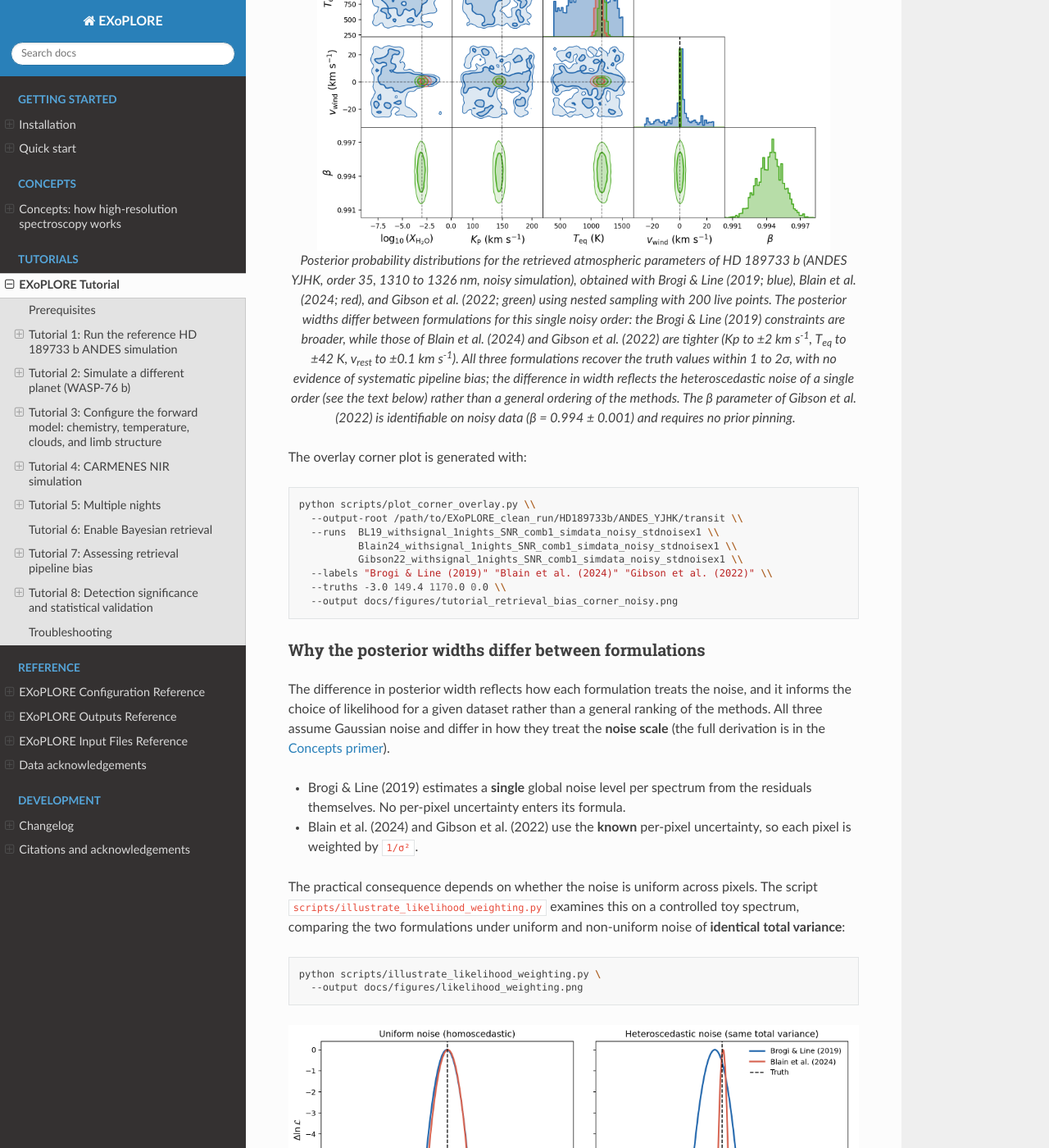
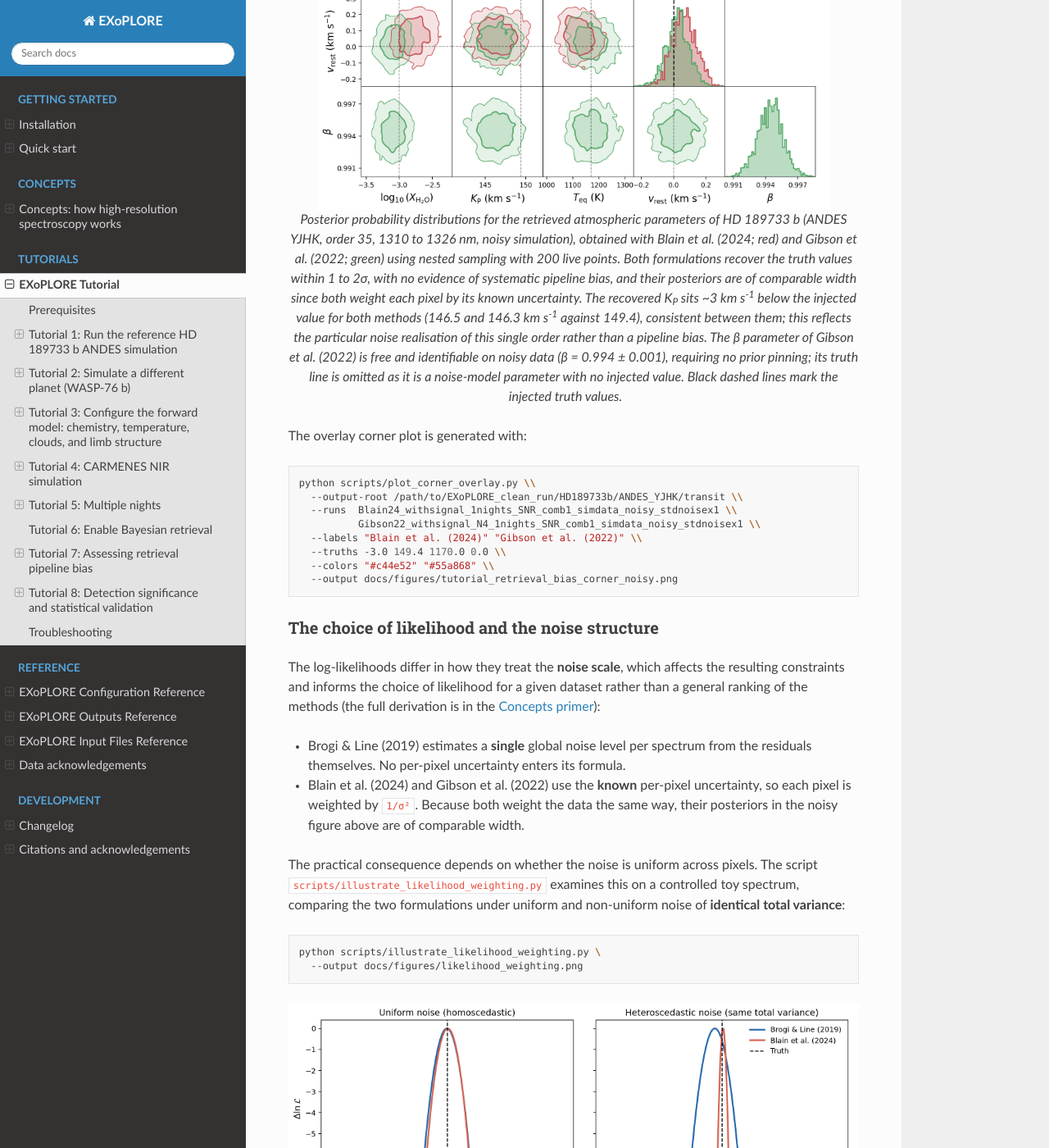
Before and after one commit to asanchezlopezIAA/EXoPLORE, a Sphinx documentation site: the page built from docs/tutorial.md, in a window 1280 px wide and 1400 px high, scrolled down 32328 px. Shown: the whole window at 82% size. Built offline with Sphinx 7.4.7 and the Read the Docs theme 3.1.0, drawn with Linux system fonts in a browser that asks for light colours; some of the changed text lies outside the part shown.

Commit message:
Tutorial 7 noisy bias test with Blain24 and Gibson22; rework likelihood-choice discussion

````diff
--- a/docs/tutorial.md
+++ b/docs/tutorial.md
@@ -848,16 +848,13 @@ Key optional arguments:
 
 ### Noisy retrieval with ANDES YJHK
 
-The noiseless case above demonstrates bias in the absence of noise. To verify that all three pipelines also recover truth under realistic noise, the same test can be run with a single ANDES YJHK order at J-band (order 35, 1310 to 1326 nm), where H₂O provides strong signal even in one order. The ETC SNR in this order is ≈1256 per resolution element per exposure. The ANDES SNR tables are given per resolution element; EXoPLORE converts them to a per-pixel SNR internally via SNR<sub>pixel</sub> = SNR<sub>resel</sub> / √m, where m = `pixels_per_resolution_element` (2.5 for ANDES), so the per-pixel SNR here is ≈800. Even at this single order the signal is strong enough to make the posteriors tight despite the added noise.
+The noiseless case above demonstrates bias in the absence of noise. To verify that Blain24 and Gibson22 also recover truth under realistic noise, the same test can be run with a single ANDES YJHK order at J-band (order 35, 1310 to 1326 nm), where H₂O provides strong signal even in one order. The ETC SNR in this order is ≈1256 per resolution element per exposure. The ANDES SNR tables are given per resolution element; EXoPLORE converts them to a per-pixel SNR internally via SNR<sub>pixel</sub> = SNR<sub>resel</sub> / √m, where m = `pixels_per_resolution_element` (2.5 for ANDES), so the per-pixel SNR here is ≈800. Even at this single order the signal is strong enough to make the posteriors tight despite the added noise.
 
 ```bash
-# BL19, noisy, ANDES YJHK, order 35
-python -u scripts/run_exoplore.py configs/hd189733b_andes_retrieval_bl19_noisy.json --run
-
 # Blain24, noisy, ANDES YJHK, order 35
 python -u scripts/run_exoplore.py configs/hd189733b_andes_retrieval_blain24_noisy.json --run
 
-# Gibson22, noisy, ANDES YJHK, order 35 (β free; β prior [0.9, 1.1] avoids divergence)
+# Gibson22, noisy, ANDES YJHK, order 35 (β free)
 python -u scripts/run_exoplore.py configs/hd189733b_andes_retrieval_gibson22_noisy.json --run
 ```
 
@@ -866,7 +863,7 @@ With realistic noise the Gibson22 β parameter is identifiable and no prior pinn
 :::{figure} figures/tutorial_retrieval_bias_corner_noisy.png
 :width: 90%
 :align: center
-Posterior probability distributions for the retrieved atmospheric parameters of HD 189733 b (ANDES YJHK, order 35, 1310 to 1326 nm, noisy simulation), obtained with Brogi & Line (2019; blue), Blain et al. (2024; red), and Gibson et al. (2022; green) using nested sampling with 200 live points. The posterior widths differ between formulations for this single noisy order: the Brogi & Line (2019) constraints are broader, while those of Blain et al. (2024) and Gibson et al. (2022) are tighter (Kp to ±2 km s<sup>-1</sup>, T<sub>eq</sub> to ±42 K, v<sub>rest</sub> to ±0.1 km s<sup>-1</sup>). All three formulations recover the truth values within 1 to 2σ, with no evidence of systematic pipeline bias; the difference in width reflects the heteroscedastic noise of a single order (see the text below) rather than a general ordering of the methods. The β parameter of Gibson et al. (2022) is identifiable on noisy data (β = 0.994 ± 0.001) and requires no prior pinning.
+Posterior probability distributions for the retrieved atmospheric parameters of HD 189733 b (ANDES YJHK, order 35, 1310 to 1326 nm, noisy simulation), obtained with Blain et al. (2024; red) and Gibson et al. (2022; green) using nested sampling with 200 live points. Both formulations recover the truth values within 1 to 2σ, with no evidence of systematic pipeline bias, and their posteriors are of comparable width since both weight each pixel by its known uncertainty. The recovered K<sub>P</sub> sits ~3 km s<sup>-1</sup> below the injected value for both methods (146.5 and 146.3 km s<sup>-1</sup> against 149.4), consistent between them; this reflects the particular noise realisation of this single order rather than a pipeline bias. The β parameter of Gibson et al. (2022) is free and identifiable on noisy data (β = 0.994 ± 0.001), requiring no prior pinning; its truth line is omitted as it is a noise-model parameter with no injected value. Black dashed lines mark the injected truth values.
 :::
 
 The overlay corner plot is generated with:
@@ -874,26 +871,27 @@ The overlay corner plot is generated with:
 ```bash
 python scripts/plot_corner_overlay.py \\
   --output-root /path/to/EXoPLORE_clean_run/HD189733b/ANDES_YJHK/transit \\
-  --runs  BL19_withsignal_1nights_SNR_comb1_simdata_noisy_stdnoisex1 \\
-          Blain24_withsignal_1nights_SNR_comb1_simdata_noisy_stdnoisex1 \\
-          Gibson22_withsignal_1nights_SNR_comb1_simdata_noisy_stdnoisex1 \\
-  --labels "Brogi & Line (2019)" "Blain et al. (2024)" "Gibson et al. (2022)" \\
+  --runs  Blain24_withsignal_1nights_SNR_comb1_simdata_noisy_stdnoisex1 \\
+          Gibson22_withsignal_N4_1nights_SNR_comb1_simdata_noisy_stdnoisex1 \\
+  --labels "Blain et al. (2024)" "Gibson et al. (2022)" \\
   --truths -3.0 149.4 1170.0 0.0 \\
+  --colors "#c44e52" "#55a868" \\
   --output docs/figures/tutorial_retrieval_bias_corner_noisy.png
 ```
 
-### Why the posterior widths differ between formulations
+### The choice of likelihood and the noise structure
 
-The difference in posterior width reflects how each formulation treats the
-noise, and it informs the choice of likelihood for a given dataset rather than a
-general ranking of the methods. All three assume Gaussian noise and differ in
-how they treat the **noise scale** (the full derivation is in the
-[Concepts primer](concepts.md#5-from-cross-correlation-to-a-likelihood)).
+The log-likelihoods differ in how they treat the **noise scale**, which affects
+the resulting constraints and informs the choice of likelihood for a given
+dataset rather than a general ranking of the methods (the full derivation is in
+the [Concepts primer](concepts.md#5-from-cross-correlation-to-a-likelihood)):
 
 - Brogi & Line (2019) estimates a **single** global noise level per spectrum
   from the residuals themselves. No per-pixel uncertainty enters its formula.
 - Blain et al. (2024) and Gibson et al. (2022) use the **known** per-pixel
-  uncertainty, so each pixel is weighted by `1/σ²`.
+  uncertainty, so each pixel is weighted by `1/σ²`. Because both weight the data
+  the same way, their posteriors in the noisy figure above are of comparable
+  width.
 
 The practical consequence depends on whether the noise is uniform across
 pixels. The script `scripts/illustrate_likelihood_weighting.py` examines this on
@@ -919,23 +917,19 @@ assigns those noisy pixels little weight.
 ```
 
 Real spectra are frequently heteroscedastic (telluric cores, blaze edges, and
-channels near deep lines carry elevated noise), which may explain why the Blain
-et al. (2024) and Gibson et al. (2022) formulations produce tighter posteriors
-than Brogi & Line (2019) for this single noisy ANDES order. On noiseless data
-the effect vanishes, since there is no noise structure to exploit, which is why
-the three converge in the noiseless corner plot earlier in this tutorial. As
-noted in the Concepts primer, the Brogi & Line (2019) formulation was developed
-and validated on simulated, photon-noise-dominated CRIRES data, where it was
-shown to recover statistically correct credibility intervals; its broader
-posteriors for this single noisy ANDES order reflect the heteroscedastic noise
-of that particular test rather than a general limitation of the method.
+channels near deep lines carry elevated noise), which is one reason per-pixel
+weighting is often preferred for real data. As noted in the Concepts primer, the
+Brogi & Line (2019) formulation was developed and validated on simulated,
+photon-noise-dominated CRIRES data, where it was shown to recover statistically
+correct credibility intervals; whether a given estimator is appropriate
+therefore depends on the noise structure of the dataset at hand.
 
 ### Supported pipeline / likelihood combinations for bias testing
 
 | Preparing pipeline | Log-likelihood | Works noiseless? | Notes |
 |---|---|---|---|
-| BL19 | BL19 | Yes | Matched filter, noise-independent |
-| BL19 | Blain24 | Yes | Chi-squared with propagated noise |
+| BL19 | BL19 | **Not reliable** | Scale-free likelihood collapses to a near-delta on noiseless data, magnifying any residual model-data mismatch into a spurious offset; omitted from the noiseless test for now |
+| BL19 | Blain24 | Yes | BL19 preparation with the chi-squared Blain24 likelihood (propagated noise) |
 | Blain24 | Blain24 | Yes | Polynomial throughput + telluric removal |
 | Gibson22 | Gibson22 (β pinned) | **Yes** | Set `prior_bounds` to pin β ∈ [0.999, 1.001]; see below |
 | ASL19 | any | **TBD** | SYSREM may over-subtract noiseless data; not yet evaluated |
````
Also changed, not shown: docs/figures/tutorial_retrieval_bias_corner_noisy.png.
